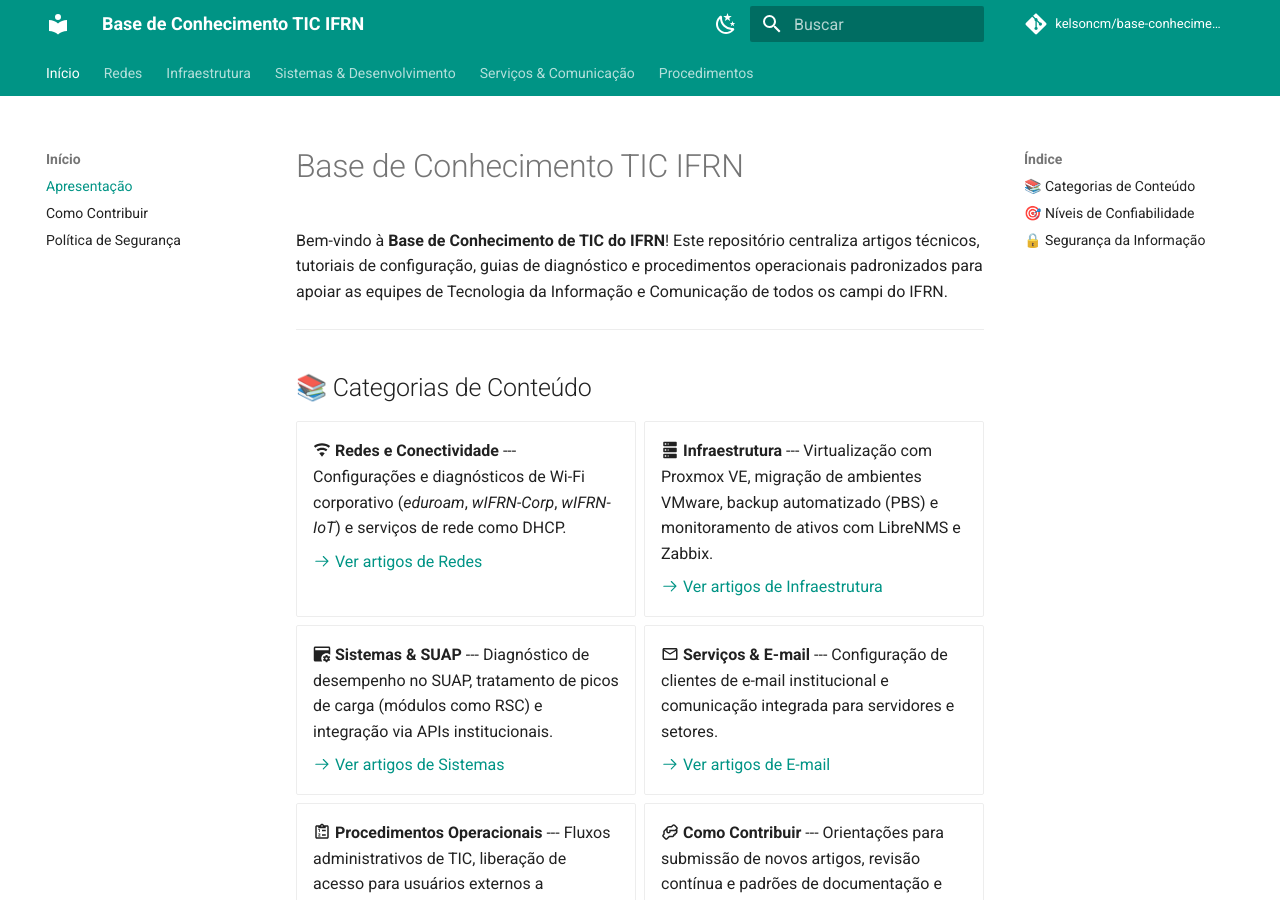
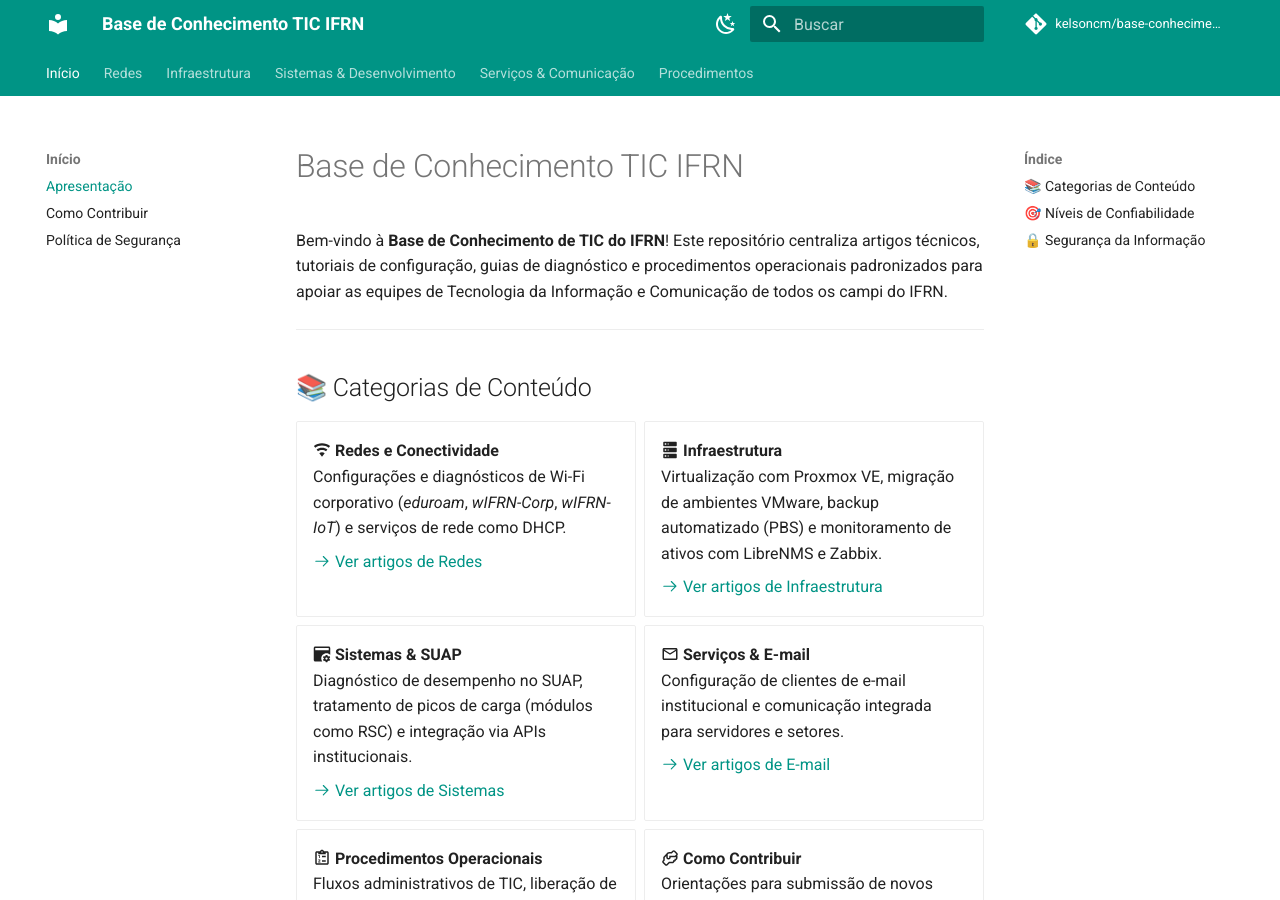
Before and after one commit to kelsoncm/base-conhecimento-ifrn, an MkDocs documentation site: the page built from docs/index.md, in a window 1280 px wide and 900 px high. Built offline with MkDocs 1.6.1 and Material for MkDocs 9.7.7, drawn with Linux system fonts in a browser that asks for light colours; comment, search, counter and statistics services are not loaded; some of the changed text lies outside the part shown.

Commit message:
style(home): [UPD] Melhora espacamento dos cards e alinhamento de tabela na pagina inicial
Motivo:
Melhorar a legibilidade e o acabamento visual dos cards de categorias e da tabela de niveis de confiabilidade em docs/index.md.

Impacto:
Substitui separadores horizontais rigidos por quebras de linha (<br>) nos cards do Material for MkDocs, proporcionando um layout mais harmonioso e legivel.

Arquivos/Mudancas realizada:
- docs/index.md: Ajusta espacamento dos cards de categorias com <br> e formata tabela de confiabilidade.

```diff
--- a/docs/index.md
+++ b/docs/index.md
@@ -9,37 +9,37 @@
 <div class="grid cards" markdown>
 
 -   :material-wifi: **Redes e Conectividade**
-    ---
+    <br>
     Configurações e diagnósticos de Wi-Fi corporativo (*eduroam*, *wIFRN-Corp*, *wIFRN-IoT*) e serviços de rede como DHCP.
 
     [:octicons-arrow-right-24: Ver artigos de Redes](redes/solucao-problemas-wifi-eduroam.md)
 
 -   :material-server: **Infraestrutura**
-    ---
+    <br>
     Virtualização com Proxmox VE, migração de ambientes VMware, backup automatizado (PBS) e monitoramento de ativos com LibreNMS e Zabbix.
 
     [:octicons-arrow-right-24: Ver artigos de Infraestrutura](infraestrutura/migracao-vmware-proxmox.md)
 
 -   :material-application-cog: **Sistemas & SUAP**
-    ---
+    <br>
     Diagnóstico de desempenho no SUAP, tratamento de picos de carga (módulos como RSC) e integração via APIs institucionais.
 
     [:octicons-arrow-right-24: Ver artigos de Sistemas](suap/lentidao-modulo-rsc.md)
 
 -   :material-email-outline: **Serviços & E-mail**
-    ---
+    <br>
     Configuração de clientes de e-mail institucional e comunicação integrada para servidores e setores.
 
     [:octicons-arrow-right-24: Ver artigos de E-mail](e-mail/configuracao-email-institucional.md)
 
 -   :material-clipboard-list-outline: **Procedimentos Operacionais**
-    ---
+    <br>
     Fluxos administrativos de TIC, liberação de acesso para usuários externos a laboratórios e abertura de chamados na Central de Serviços.
 
     [:octicons-arrow-right-24: Ver Procedimentos](procedimentos/liberacao-usuarios-externos.md)
 
 -   :material-handshake-outline: **Como Contribuir**
-    ---
+    <br>
     Orientações para submissão de novos artigos, revisão contínua e padrões de documentação e segurança.
 
     [:octicons-arrow-right-24: Guia de Contribuição](contribuindo.md)
@@ -52,12 +52,12 @@
 
 Cada artigo da base possui um nível de confiabilidade declarado em seu cabeçalho para orientar os técnicos:
 
-| Nível | Significado |
-|---|---|
-| **Confirmado** | Procedimento validado e apoiado por documentação oficial institucional ou pela equipe responsável. |
-| **Prático** | Solução comprovada e testada em campo por técnicos, mas ainda pendente de homologação formal. |
-| **Hipótese** | Possibilidade técnica identificada que ainda necessita de teste e validação em ambiente controlado. |
-| **Obsoleto** | Procedimento descontinuado ou relativo a versões antigas mantido apenas para referência histórica. |
+| Nível          | Significado                                                                                         |
+|----------------|-----------------------------------------------------------------------------------------------------|
+| **Confirmado** | Procedimento validado e apoiado por documentação oficial institucional ou pela equipe responsável.  |
+| **Prático**    | Solução comprovada e testada em campo por técnicos, mas ainda pendente de homologação formal.       |
+| **Hipótese**   | Possibilidade técnica identificada que ainda necessita de teste e validação em ambiente controlado. |
+| **Obsoleto**   | Procedimento descontinuado ou relativo a versões antigas mantido apenas para referência histórica.  |
 
 ---
 
```
